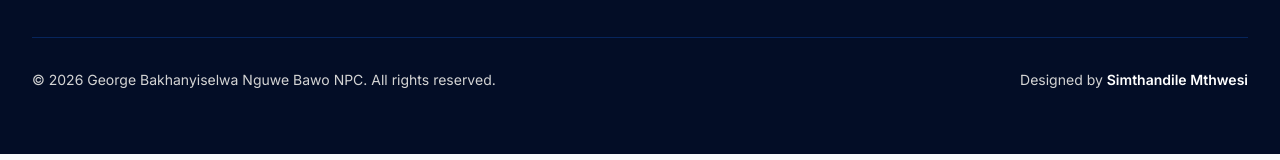
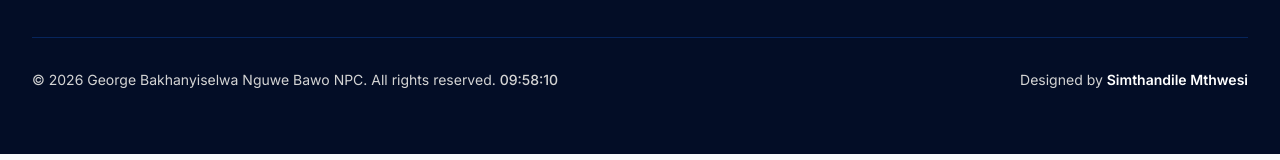
Before and after one commit to simthandilemthwesi/gbnb-site, a React (Create React App) app: page /admin in a window 1280 px wide. Shown: the part 365-525 px from the top of the page. Built offline with nearby package versions, Linux system fonts and the light colour scheme; no server answers.

Commit message:
Add dynamic copyright year and digital clock to footer
- Auto-updating copyright year via new Date().getFullYear()
- Digital clock displays HH:MM:24h format, updates every second
- Time shows next to copyright line

```diff
--- a/src/components/Footer.tsx
+++ b/src/components/Footer.tsx
@@ -1,8 +1,23 @@
-import React from 'react';
+import React, { useState, useEffect } from 'react';
 import { Link } from 'react-router-dom';
 
 const Footer: React.FC = () => {
   const currentYear = new Date().getFullYear();
+  const [currentTime, setCurrentTime] = useState('');
+
+  useEffect(() => {
+    const updateTime = () => {
+      setCurrentTime(new Date().toLocaleTimeString('en-GB', {
+        hour: '2-digit',
+        minute: '2-digit',
+        second: '2-digit',
+        hour12: false,
+      }));
+    };
+    updateTime();
+    const interval = setInterval(updateTime, 1000);
+    return () => clearInterval(interval);
+  }, []);
 
   const quickLinks = [
     { path: '/', label: 'Home' },
@@ -110,7 +125,10 @@ const Footer: React.FC = () => {
         <div className="border-t border-primary-700 mt-10 pt-8">
           <div className="flex flex-col md:flex-row items-center justify-between gap-4">
             <p className="text-sm text-accent-300">
-              &copy; {currentYear} George Bakhanyiselwa Nguwe Bawo NPC. All rights reserved.
+              &copy; {currentYear} George Bakhanyiselwa Nguwe Bawo NPC. All rights reserved.{' '}
+              <span className="font-medium" style={{ color: 'currentColor' }}>
+                {currentTime}
+              </span>
             </p>
             <a
               href="https://simthandilemthwesi.vercel.app"
```
